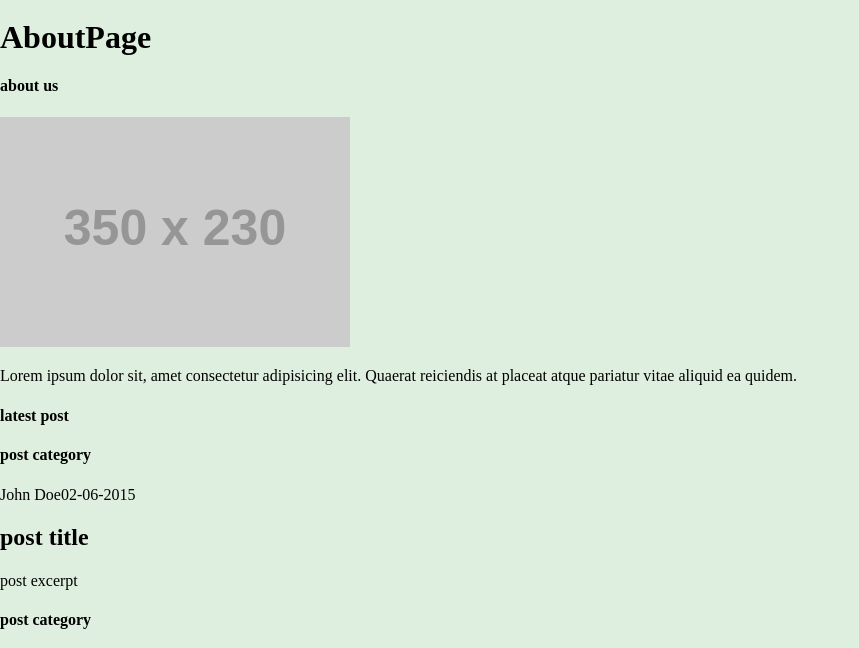
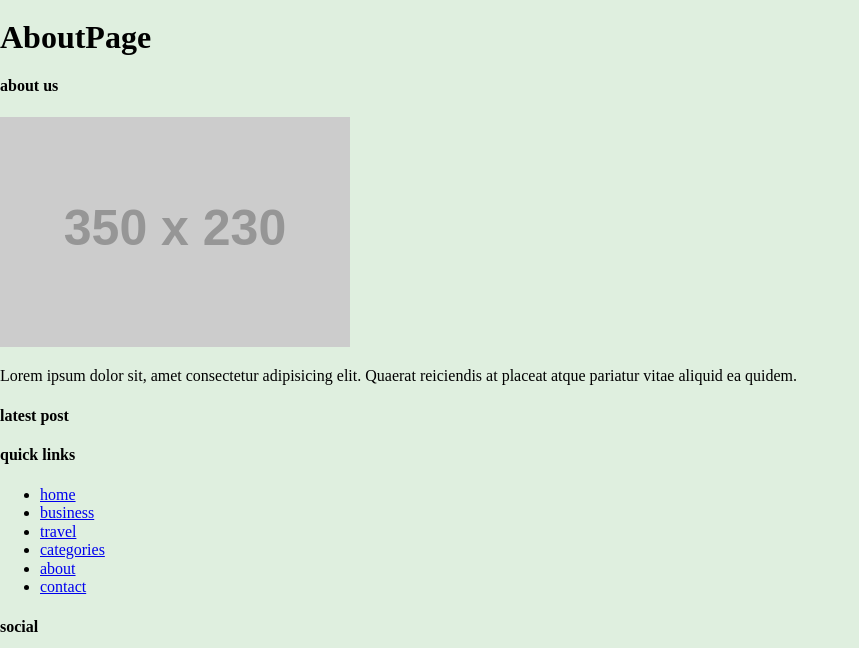
Before and after one commit to sebastian-kopiczko/blog-gatsby, a Gatsby site: page /About in a window 1280 px wide. Shown: the part 145-793 px from the top of the page, without its empty margins (0-859 px from the left). Built offline with nearby package versions, Linux system fonts and the light colour scheme; Gatsby itself is replaced by a stand-in of ours; placeholder pictures from the web are drawn by us.

Commit message:
Removed PostsList component

```diff
--- a/src/components/Footer.js
+++ b/src/components/Footer.js
@@ -1,7 +1,6 @@
 import React from "react"
 import SocialIcons from "./SocialIcons"
 import Navigation from "./Navigation"
-import PostsList from "./PostsList"
 
 const Footer = () => {
   const featuredPosts = [{}, {}]
@@ -19,7 +18,6 @@ const Footer = () => {
         </div>
         <div>
           <h4>latest post</h4>
-          <PostsList list={featuredPosts} />
         </div>
         <div>
           <div>
--- a/src/components/Post.js
+++ b/src/components/Post.js
@@ -3,14 +3,14 @@ import React from "react"
 const Post = ({ featuredImage, imageSource, title }) => {
   return (
     <div>
-      {featuredImage && <img alt={title} src={imageSource} />}
+      {/* {featuredImage && <img alt={title} src={imageSource} />} */}
       <h4>post category</h4>
       <div>
         <span>John Doe</span>
         <span>02-06-2015</span>
       </div>
       <div>
-        <h2>post title</h2>
+        <h2>{title}</h2>
         <p>post excerpt</p>
       </div>
     </div>
--- a/src/components/PostsList.js
+++ /dev/null
@@ -1,19 +0,0 @@
-import React from "react"
-import Post from "./Post"
-
-const PostsList = ({ list }) => {
-  const posts = list
-  return (
-    <div>
-      {posts.map((post, index) => (
-        <Post
-          key={index}
-          title="image title"
-          backgroundImage={true}
-          imageSource="https://via.placeholder.com/330x220"
-        />
-      ))}
-    </div>
-  )
-}
-export default PostsList
```
